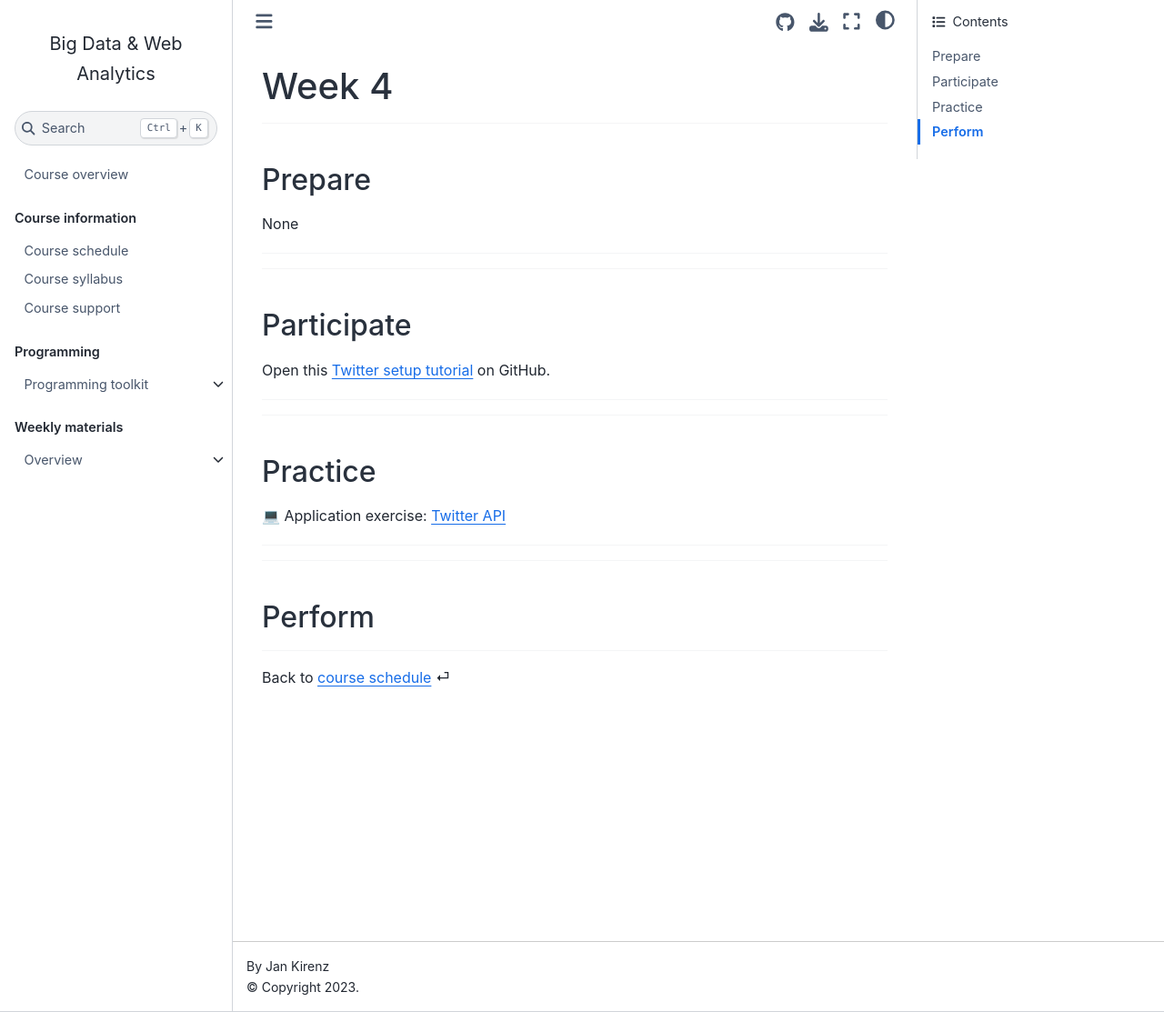
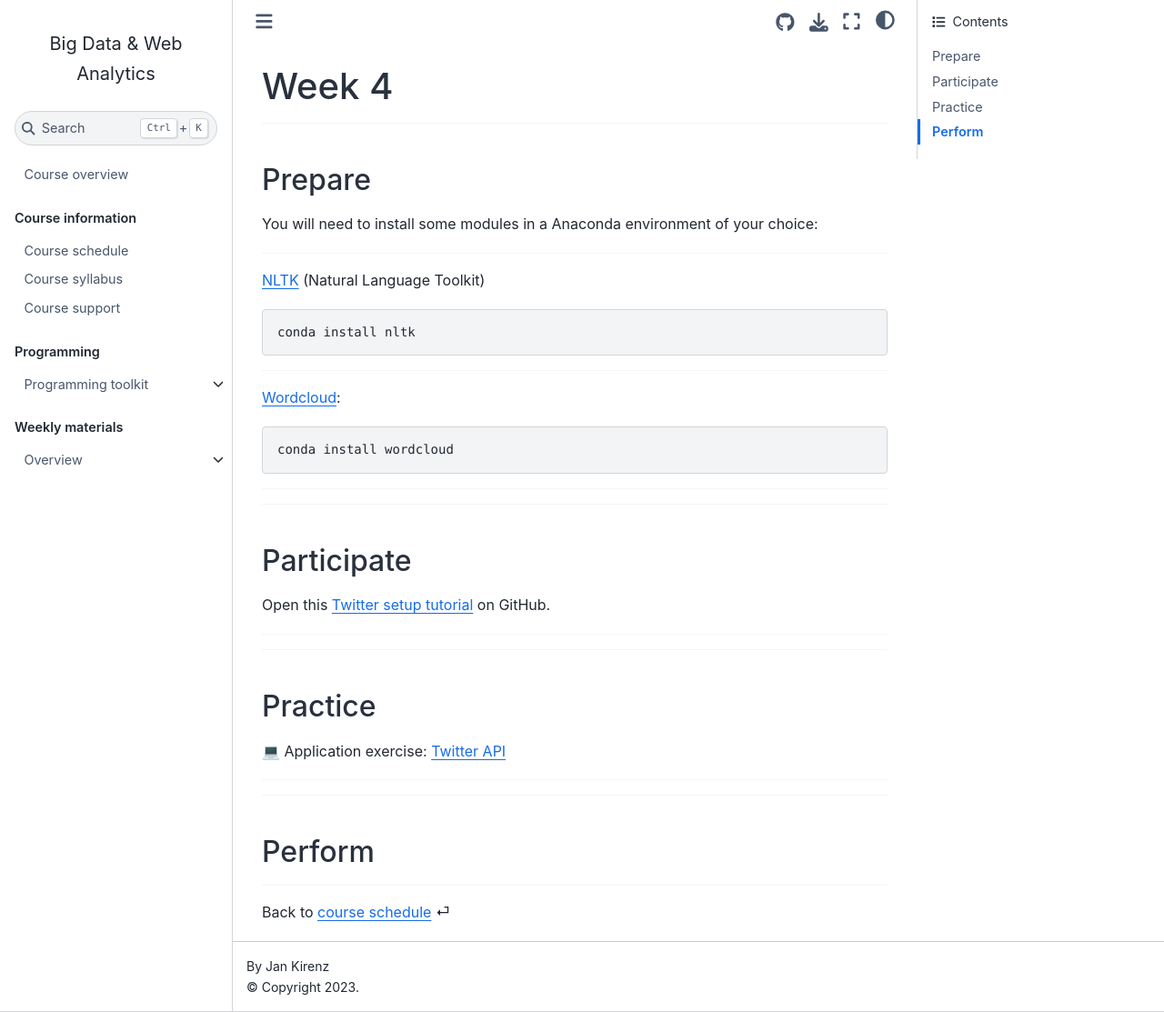
Before and after one commit to om2-ws22/website, a Jupyter Book: the page built from weeks/week4.md, in a window 1280 px wide and 1113 px high. Shown: the whole window at 91% size. Built offline with Jupyter Book 1.0.4 settings and Sphinx 7.4.7 and the Sphinx Book theme 1.1.4, drawn with Linux system fonts in a browser that asks for light colours; comment, search, counter and statistics services are not loaded.

Commit message:
Update week4.md

````diff
--- a/weeks/week4.md
+++ b/weeks/week4.md
@@ -6,7 +6,25 @@
 (prepare)=
 ## Prepare
 
-None
+
+You will need to install some modules in a Anaconda environment of your choice:
+
+---
+
+[NLTK](https://www.nltk.org/) (Natural Language Toolkit)
+
+```bash
+conda install nltk
+```
+
+---
+
+[Wordcloud](https://amueller.github.io/word_cloud/):
+
+```bash
+conda install wordcloud
+```
+
 
 ---
 
````
